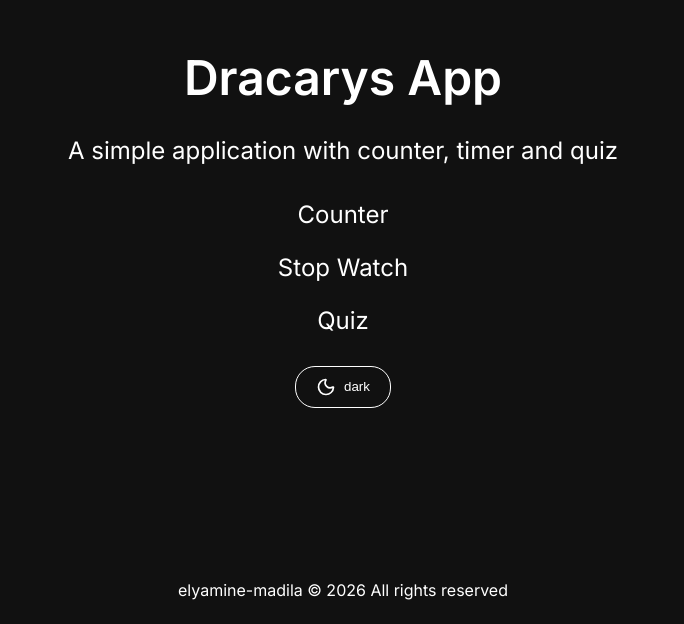
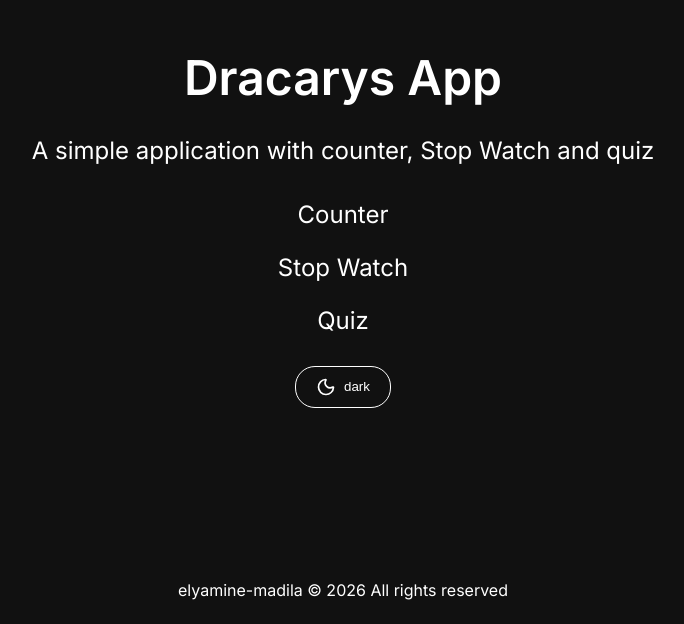
Before and after one commit to eljmadila/Counter-App, a React (Vite) app: page / in a window 1280 px wide. Shown: the part 176-800 px from the top of the page, without its empty margins (297-981 px from the left). Built offline with nearby package versions, Linux system fonts and the light colour scheme.

Commit message:
docs: update README with new features, optimizations, and repository details

```diff
--- a/src/pages/Home.tsx
+++ b/src/pages/Home.tsx
@@ -12,7 +12,7 @@ function Home({ dark, setDark }: { dark: boolean; setDark: (value: boolean) => v
     <main className='homeSection' id="main-content">
       <header className='homeTitleContainer'>
         <h1 className='title' id="app-title">Dracarys App</h1>
-        <p className='description' id="app-description">A simple application with counter, timer and quiz</p>
+        <p className='description' id="app-description">A simple application with counter, Stop Watch and quiz</p>
       </header>
       <nav className='homeLinksContainer' aria-label="Main Navigation">
         <Link to="/counter" className='homeLink' id="nav-link-counter">Counter</Link>
```
Also changed, not shown: 1 other file (tests, documents, lock files or other folders).
